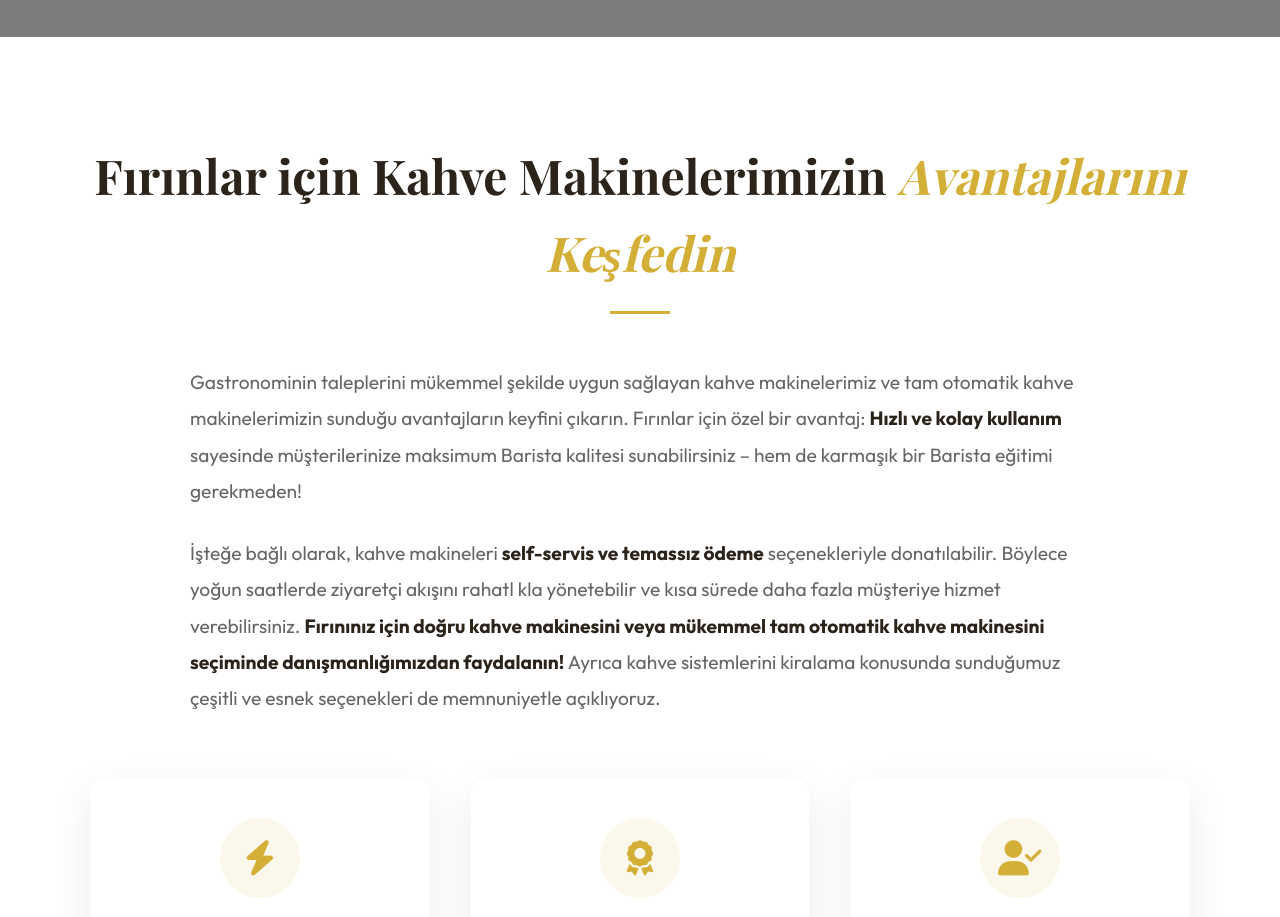
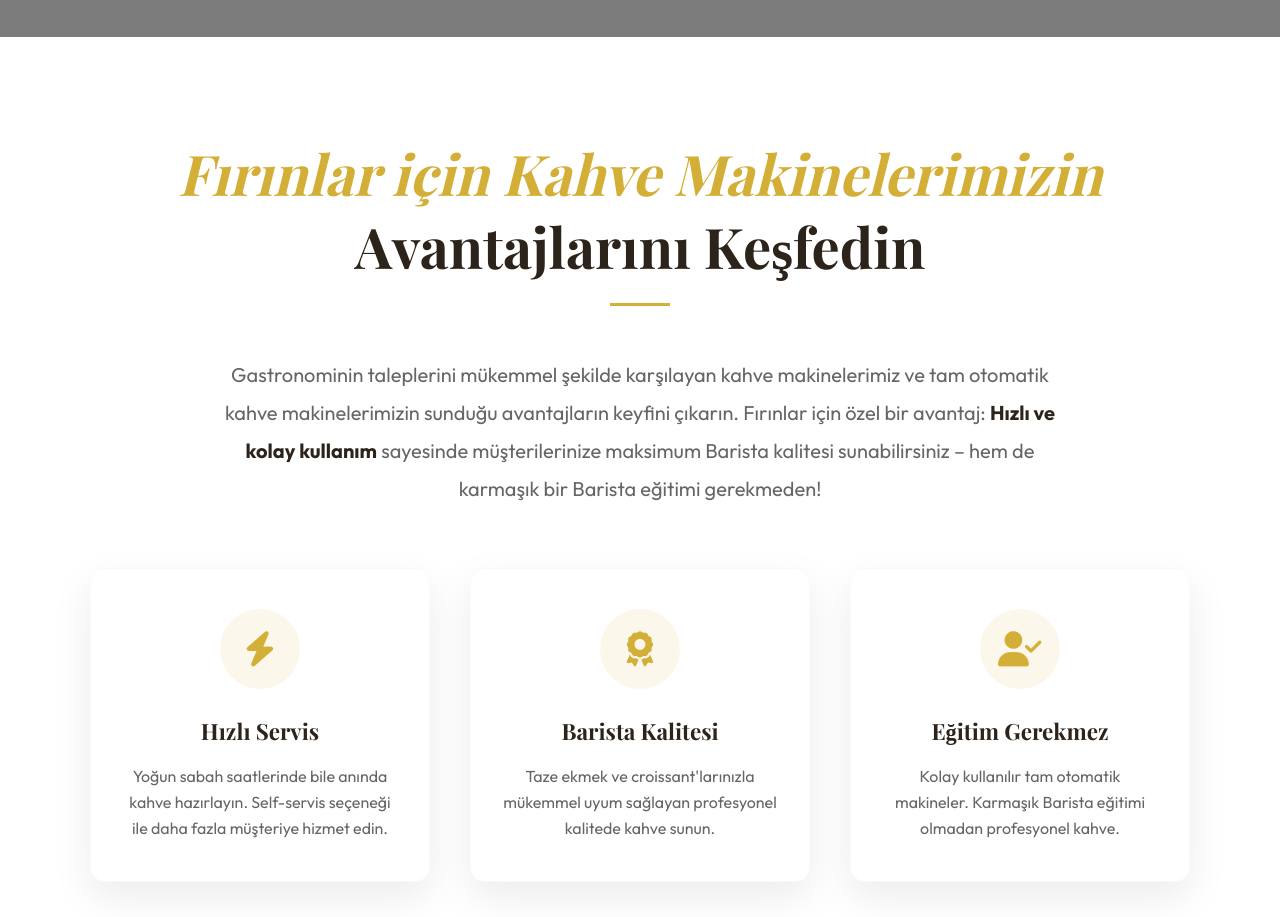
Before and after one commit to gokhanyigit06/Macc-cino, a plain HTML site: page bakery.html in a window 1280 px wide. Shown: the part 563-1480 px from the top of the page. Drawn offline with nearby package versions, Linux system fonts and the light colour scheme; a web font is replaced by a local one.

Commit message:
style: Update Bakery page heading - split into two lines with color distinction

```diff
--- a/bakery.html
+++ b/bakery.html
@@ -96,33 +96,20 @@
             <!-- 1. Intro & Features Grid -->
             <div style="max-width: 1100px; margin: 0 auto 80px auto; text-align: center;">
                 <h2
-                    style="font-size: 3rem; color: var(--primary-dark); margin-bottom: 20px; font-family: 'Playfair Display', serif;">
-                    Fırınlar için Kahve Makinelerimizin <span
-                        style="color: var(--accent-gold); font-style: italic;">Avantajlarını Keşfedin</span>
+                    style="font-size: 3.5rem; color: var(--primary-dark); margin-bottom: 20px; font-family: 'Playfair Display', serif; line-height: 1.3;">
+                    <span style="color: var(--accent-gold); font-style: italic;">Fırınlar için Kahve
+                        Makinelerimizin</span><br>
+                    Avantajlarını Keşfedin
                 </h2>
                 <div style="width: 60px; height: 3px; background: var(--accent-gold); margin: 0 auto 50px;"></div>
 
-                <!-- Lead Paragraph -->
-                <div
-                    style="font-size: 1.2rem; color: #666; max-width: 900px; margin: 0 auto 60px; line-height: 1.9; text-align: left;">
-                    <p style="margin-bottom: 25px;">
-                        Gastronominin taleplerini mükemmel şekilde uygun sağlayan kahve makinelerimiz ve tam otomatik
-                        kahve makinelerimizin sunduğu avantajların keyfini çıkarın. Fırınlar için özel bir avantaj:
-                        <strong style="color: var(--primary-dark);">Hızlı ve kolay kullanım</strong> sayesinde
-                        müşterilerinize maksimum Barista kalitesi sunabilirsiniz – hem de karmaşık bir Barista eğitimi
-                        gerekmeden!
-                    </p>
-
-                    <p style="margin-bottom: 0;">
-                        İşteğe bağlı olarak, kahve makineleri <strong style="color: var(--primary-dark);">self-servis ve
-                            temassız ödeme</strong> seçenekleriyle donatılabilir. Böylece yoğun saatlerde ziyaretçi
-                        akışını rahatl kla yönetebilir ve kısa sürede daha fazla müşteriye hizmet verebilirsiniz.
-                        <strong style="color: var(--primary-dark);">Fırınınız için doğru kahve makinesini veya mükemmel
-                            tam otomatik kahve makinesini seçiminde danışmanlığımızdan faydalanın!</strong> Ayrıca kahve
-                        sistemlerini kiralama konusunda sunduğumuz çeşitli ve esnek seçenekleri de memnuniyetle
-                        açıklıyoruz.
-                    </p>
-                </div>
+                <!-- Lead Paragraph (Shortened & Centered) -->
+                <p style="font-size: 1.25rem; color: #666; max-width: 850px; margin: 0 auto 60px; line-height: 1.9;">
+                    Gastronominin taleplerini mükemmel şekilde karşılayan kahve makinelerimiz ve tam otomatik kahve
+                    makinelerimizin sunduğu avantajların keyfini çıkarın. Fırınlar için özel bir avantaj: <strong
+                        style="color: var(--primary-dark);">Hızlı ve kolay kullanım</strong> sayesinde müşterilerinize
+                    maksimum Barista kalitesi sunabilirsiniz – hem de karmaşık bir Barista eğitimi gerekmeden!
+                </p>
 
                 <!-- 3-Column Feature Grid -->
                 <div class="grid-3"
```
